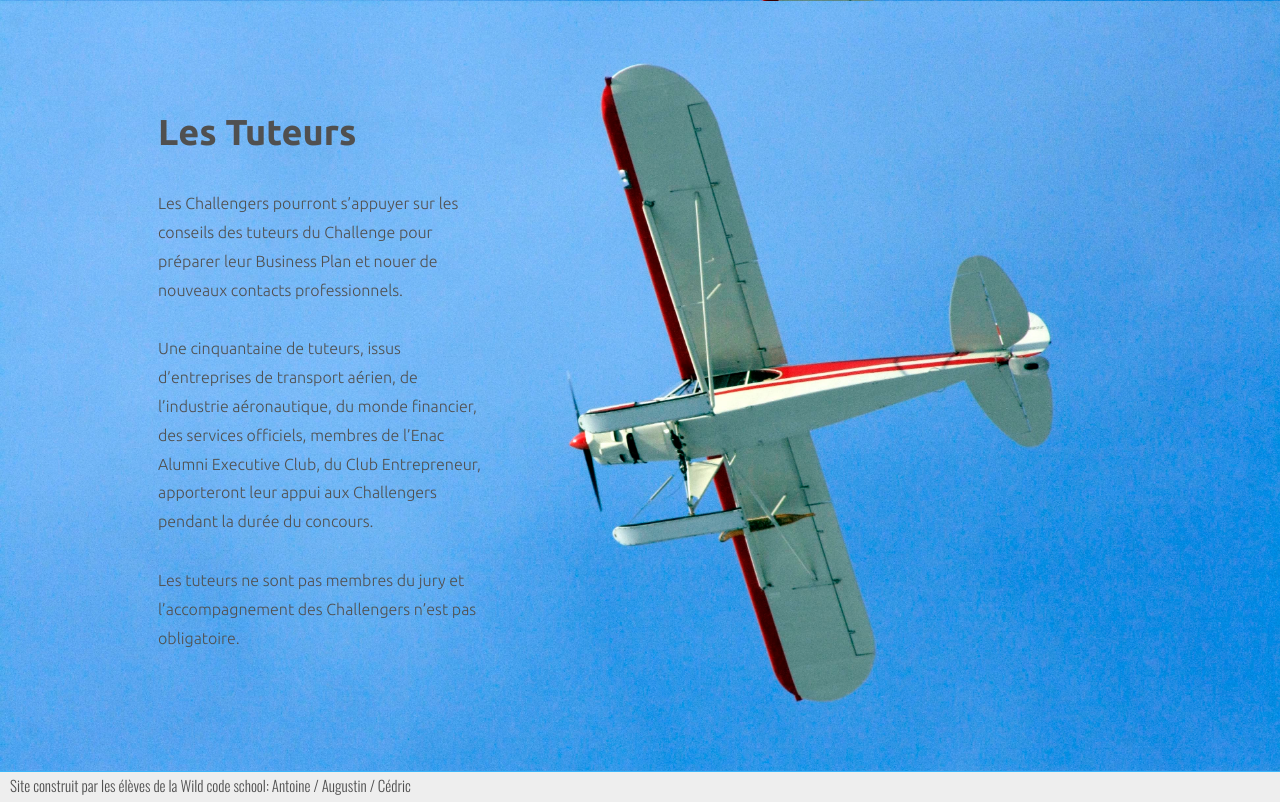
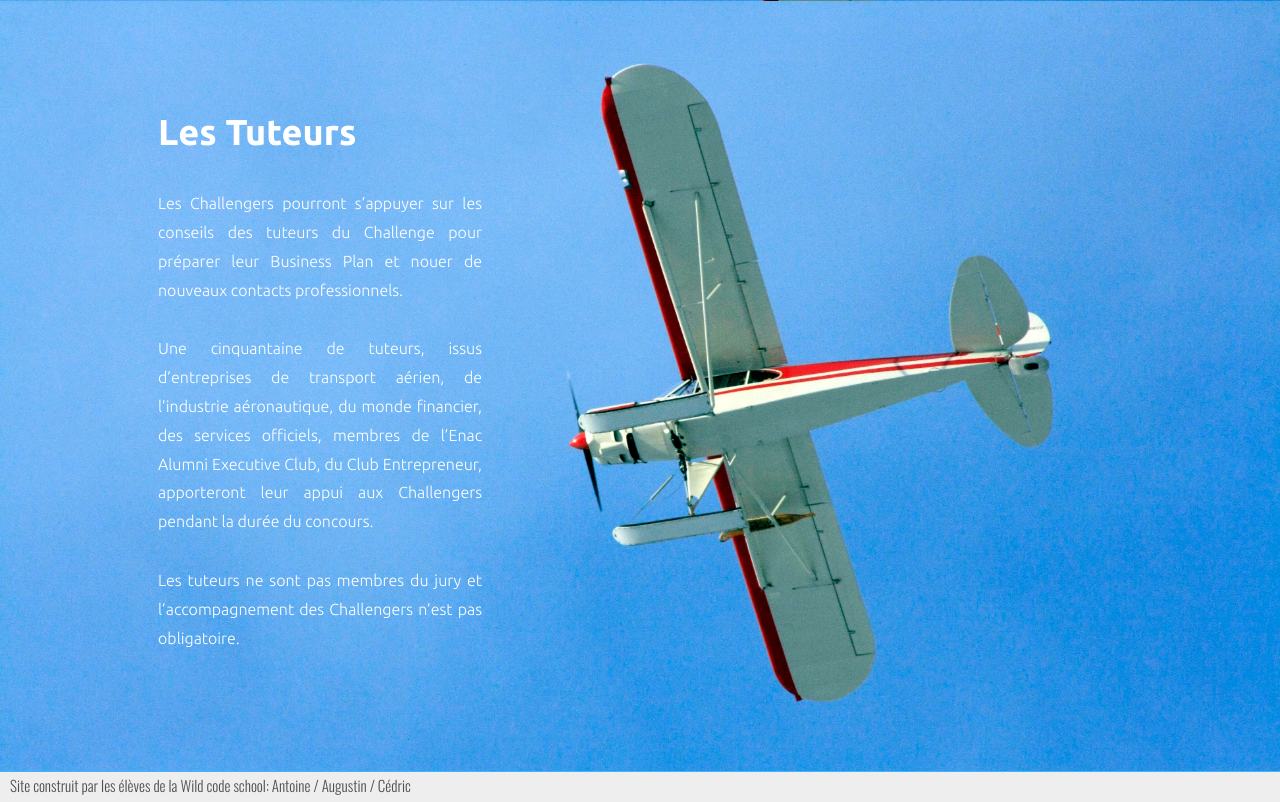
Before and after one commit to AntoineVincent/enac2, a PHP site: page / in a window 1280 px wide. Shown: the part 2283-3085 px from the top of the page. Run offline with PHP 8.4, Linux system fonts and the light colour scheme; some libraries are stand-ins or nearby versions.

Commit message:
retouche tuteur

```diff
--- a/css/style.css
+++ b/css/style.css
@@ -212,6 +212,8 @@ video#bgvid {
   margin-left: 10%;
   padding: 0 30px;
   margin-top:25px;
+  color: white;
+  text-align: justify;
 }
 
 /* debut de l'onglet contact*/
```
